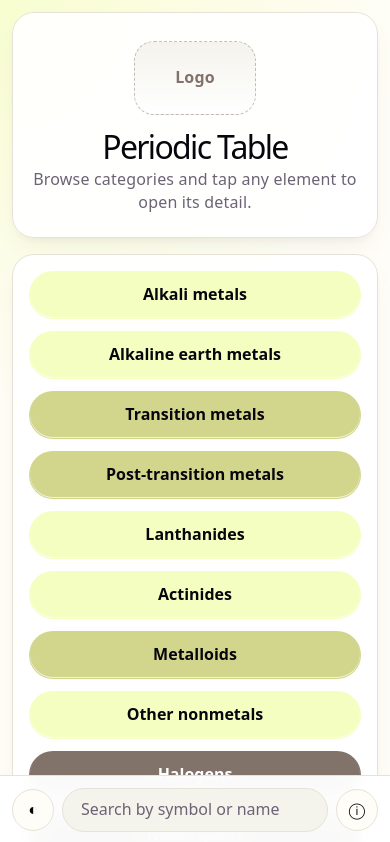
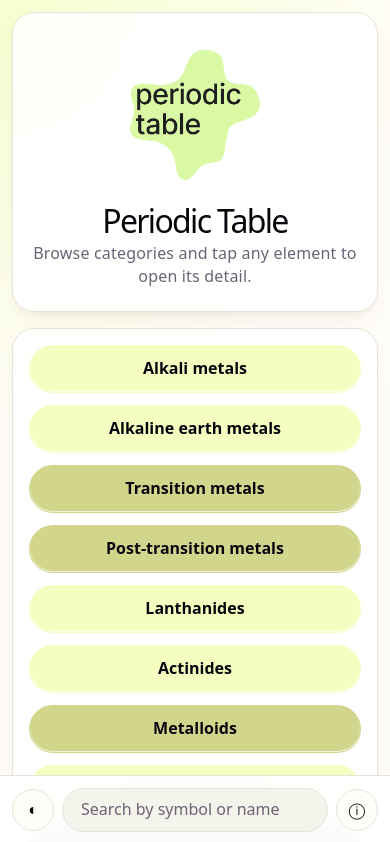
Before and after one commit to MjjeGoat/PeriodicTable, a React (Vite) app: page / in a window 390 px wide. Shown: the top 842 px of the page. Built offline with nearby package versions, Linux system fonts and the light colour scheme.

Commit message:
Polish logo and mobile element navigation

```diff
--- a/src/App.css
+++ b/src/App.css
@@ -64,16 +64,24 @@
 }
 
 .logo-placeholder {
-  width: 120px;
-  height: 72px;
+  width: min(42vw, 148px);
+  aspect-ratio: 1 / 1;
   display: grid;
   place-items: center;
-  border: 1px dashed var(--accent-border);
-  border-radius: 20px;
-  background: linear-gradient(180deg, var(--code-bg), var(--surface-strong));
-  color: var(--accent);
-  font-size: 1rem;
-  font-weight: 700;
+  box-sizing: border-box;
+  padding: 0;
+  overflow: hidden;
+}
+
+.logo-placeholder__image {
+  display: block;
+  width: 100%;
+  height: 100%;
+  max-width: 100%;
+  max-height: 100%;
+  object-fit: contain;
+  object-position: center;
+  border-radius: inherit;
 }
 
 .mobile-home-copy {
@@ -580,16 +588,24 @@
   }
 
   .header-logo {
-    width: 104px;
-    height: 56px;
+    width: min(100%, 108px);
+    aspect-ratio: 1 / 1;
     display: grid;
     place-items: center;
-    font-size: 0.95rem;
-    font-weight: 700;
-    color: var(--accent);
-    border: 1px dashed var(--accent-border);
+    box-sizing: border-box;
+    padding: 0;
+    overflow: hidden;
+  }
+
+  .header-logo__image {
+    display: block;
+    width: 100%;
+    height: 100%;
+    max-width: 100%;
+    max-height: 100%;
+    object-fit: contain;
+    object-position: center;
     border-radius: 18px;
-    background: linear-gradient(180deg, var(--code-bg), var(--surface-strong));
   }
 
   .header-search {
--- a/src/components/ElementCell.tsx
+++ b/src/components/ElementCell.tsx
@@ -15,6 +15,7 @@ function ElementCell({
 }: ElementCellProps) {
   return (
     <button
+      data-atomic-number={element.atomicNumber}
       className={`element-cell${isSelected ? ' is-selected' : ''}${isDimmed ? ' is-dimmed' : ''}${className ? ` ${className}` : ''}`}
       type="button"
       onClick={() => onClick(element)}
--- a/src/components/Header.tsx
+++ b/src/components/Header.tsx
@@ -14,10 +14,12 @@ function Header({
   onToggleTheme,
   onOpenCredentials,
 }: HeaderProps) {
+  const logoSrc = `${import.meta.env.BASE_URL}logo.png`
+
   return (
     <header className="app-header">
-      <div className="header-logo" aria-label="Logo placeholder">
-        <span>Logo</span>
+      <div className="header-logo" aria-label="Periodic Table logo">
+        <img src={logoSrc} alt="Periodic Table" className="header-logo__image" />
       </div>
 
       <div className="header-search">
--- a/src/data/App.tsx
+++ b/src/data/App.tsx
@@ -1,4 +1,4 @@
-import { useEffect, useMemo, useState } from 'react'
+import { useEffect, useMemo, useRef, useState } from 'react'
 import Header from '../components/Header'
 import SearchBar from '../components/SearchBar'
 import PeriodicTable from '../components/PeriodicTable'
@@ -53,6 +53,11 @@ function isValidElement(value: Element) {
 }
 
 function App() {
+  const logoSrc = `${import.meta.env.BASE_URL}logo.png`
+  const mobileTableCardRef = useRef<HTMLElement | null>(null)
+  const mobileDetailCardRef = useRef<HTMLElement | null>(null)
+  const hasHandledInitialMobileCategory = useRef(false)
+  const hasHandledInitialMobileElement = useRef(false)
   const [initialUiState] = useState(() => loadUiState(VALID_CATEGORY_VALUES))
   const [search, setSearch] = useState(initialUiState.search)
   const [selectedCategory, setSelectedCategory] = useState<string>(
@@ -198,6 +203,60 @@ function App() {
     }
   }, [isCredentialsOpen])
 
+  useEffect(() => {
+    if (!hasHandledInitialMobileCategory.current) {
+      hasHandledInitialMobileCategory.current = true
+      return
+    }
+
+    if (typeof window === 'undefined' || window.innerWidth >= 900) {
+      return
+    }
+
+    if (mobileTableCardRef.current === null) {
+      return
+    }
+
+    const nextTop =
+      window.scrollY + mobileTableCardRef.current.getBoundingClientRect().top - 16
+
+    window.scrollTo({
+      top: Math.max(0, nextTop),
+      behavior: 'smooth',
+    })
+  }, [selectedCategory])
+
+  useEffect(() => {
+    if (!hasHandledInitialMobileElement.current) {
+      hasHandledInitialMobileElement.current = true
+      return
+    }
+
+    if (
+      selectedElement === null ||
+      typeof window === 'undefined' ||
+      window.innerWidth >= 900
+    ) {
+      return
+    }
+
+    const scrollToDetail = () => {
+      if (mobileDetailCardRef.current === null) {
+        return
+      }
+
+      const nextTop =
+        window.scrollY + mobileDetailCardRef.current.getBoundingClientRect().top - 16
+
+      window.scrollTo({
+        top: Math.max(0, nextTop),
+        behavior: 'smooth',
+      })
+    }
+
+    window.requestAnimationFrame(scrollToDetail)
+  }, [selectedElement])
+
   return (
     <div className="app-shell">
       <Header
@@ -222,8 +281,8 @@ function App() {
         ) : null}
 
         <section className="mobile-home-card" aria-label="Mobile hero">
-          <div className="logo-placeholder" aria-label="Logo placeholder">
-            <span>Logo</span>
+          <div className="logo-placeholder" aria-label="Periodic Table logo">
+            <img src={logoSrc} alt="Periodic Table" className="logo-placeholder__image" />
           </div>
 
           <div className="mobile-home-copy">
@@ -270,7 +329,7 @@ function App() {
           </section>
         </div>
 
-        <section className="mobile-table-card">
+        <section className="mobile-table-card" ref={mobileTableCardRef}>
           <PeriodicTable
             elements={mobileElements}
             selectedElement={selectedElement}
@@ -280,7 +339,7 @@ function App() {
           />
         </section>
 
-        <section className="mobile-detail-card">
+        <section className="mobile-detail-card" ref={mobileDetailCardRef}>
           <ElementDetail element={selectedElement} />
         </section>
       </main>
```
Also changed, not shown: public/logo.png (added).
